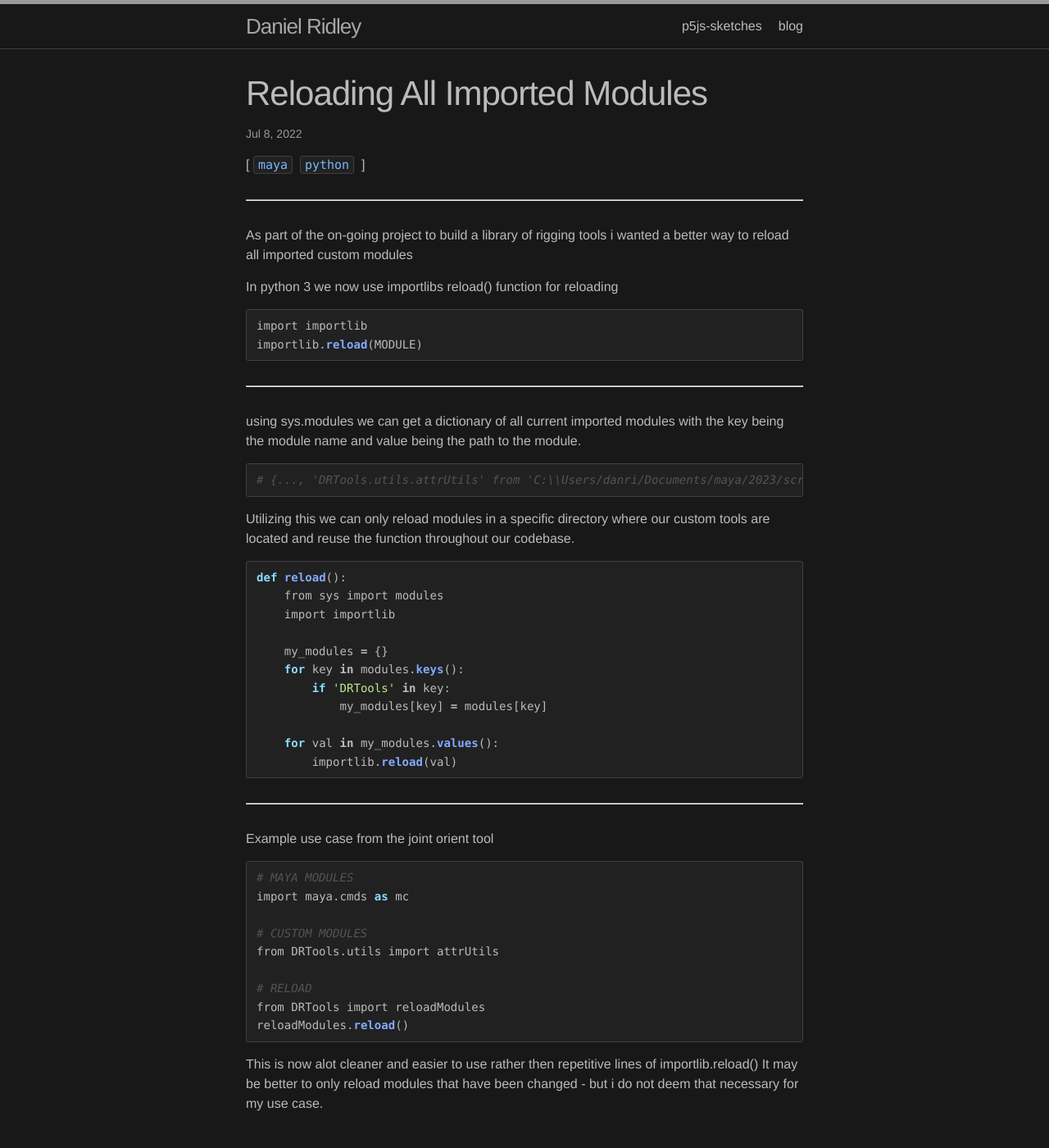
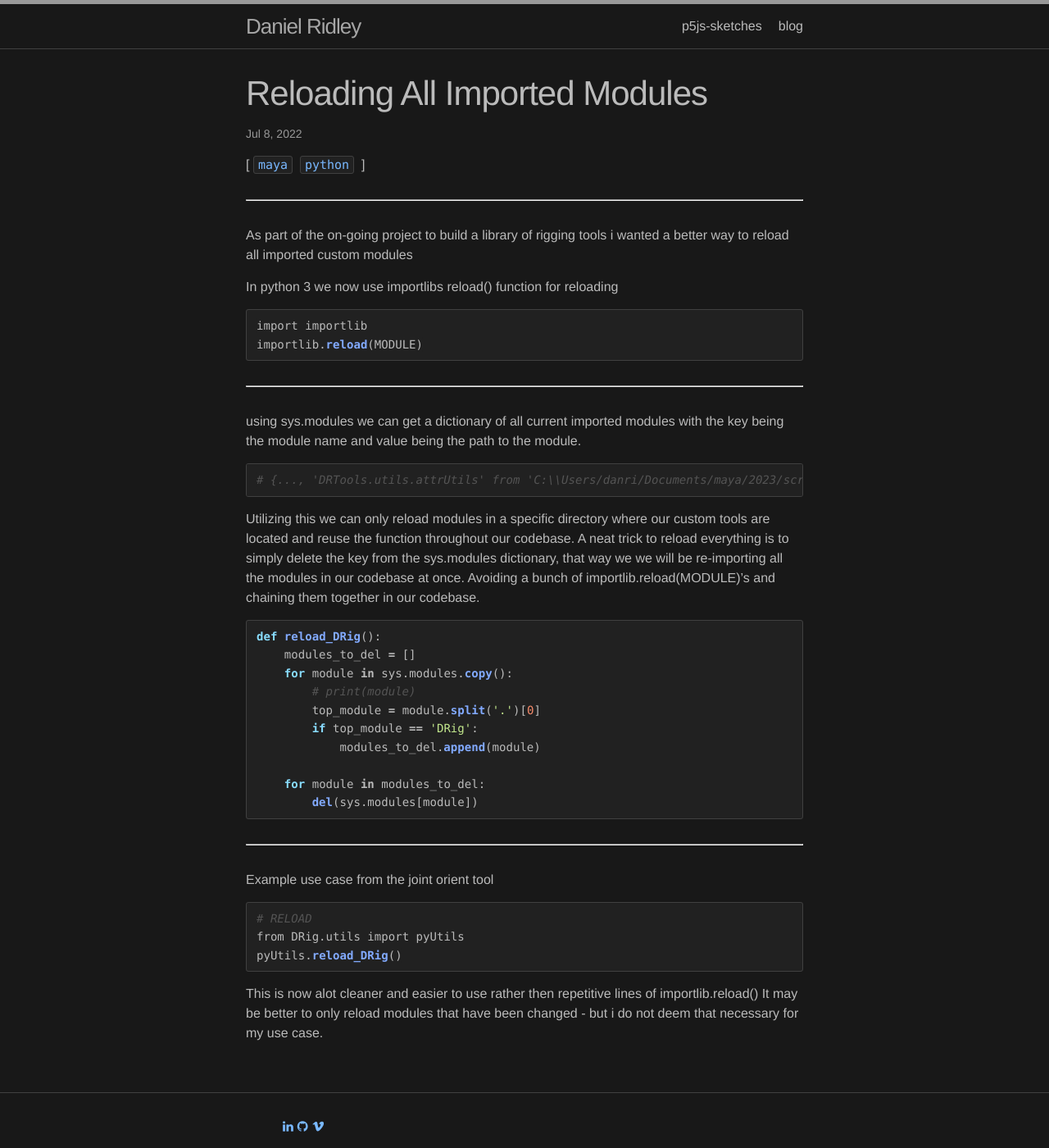
Before and after one commit to danriduk/danriduk.github.io, a Jekyll site: the page built from _posts/2022-07-08-reloading-all-imported-modules.md, in a window 1280 px wide and 1400 px high. Shown: the whole window at 82% size. Built offline with Jekyll 4.4.1, drawn with Linux system fonts in a browser that asks for light colours.

Commit message:
reload post update

````diff
--- a/_posts/2022-07-08-reloading-all-imported-modules.md
+++ b/_posts/2022-07-08-reloading-all-imported-modules.md
@@ -20,19 +20,20 @@
 # {..., 'DRTools.utils.attrUtils' from 'C:\\Users/danri/Documents/maya/2023/scripts\\DRTools\\utils\\attrUtils.py'>, ...}
 ```
 Utilizing this we can only reload modules in a specific directory where our custom tools are located and reuse the function throughout our codebase.
+A neat trick to reload everything is to simply delete the key from the sys.modules dictionary, that way we we will be re-importing all the modules in our codebase at once.
+Avoiding a bunch of importlib.reload(MODULE)'s and chaining them together in our codebase.
 
 ```python
-def reload():
-    from sys import modules
-    import importlib
+def reload_DRig():
+    modules_to_del = []
+    for module in sys.modules.copy():
+        # print(module)
+        top_module = module.split('.')[0]
+        if top_module == 'DRig':
+            modules_to_del.append(module)
 
-    my_modules = {}
-    for key in modules.keys():
-        if 'DRTools' in key:
-            my_modules[key] = modules[key]
-
-    for val in my_modules.values():
-        importlib.reload(val)
+    for module in modules_to_del:
+        del(sys.modules[module])
 ```
 
 <hr>
@@ -40,15 +41,9 @@
 Example use case from the joint orient tool
 
 ```python
-# MAYA MODULES
-import maya.cmds as mc
-
-# CUSTOM MODULES
-from DRTools.utils import attrUtils
-
 # RELOAD
-from DRTools import reloadModules
-reloadModules.reload()
+from DRig.utils import pyUtils
+pyUtils.reload_DRig()
 ```
 
 This is now alot cleaner and easier to use rather then repetitive lines of importlib.reload()
````
